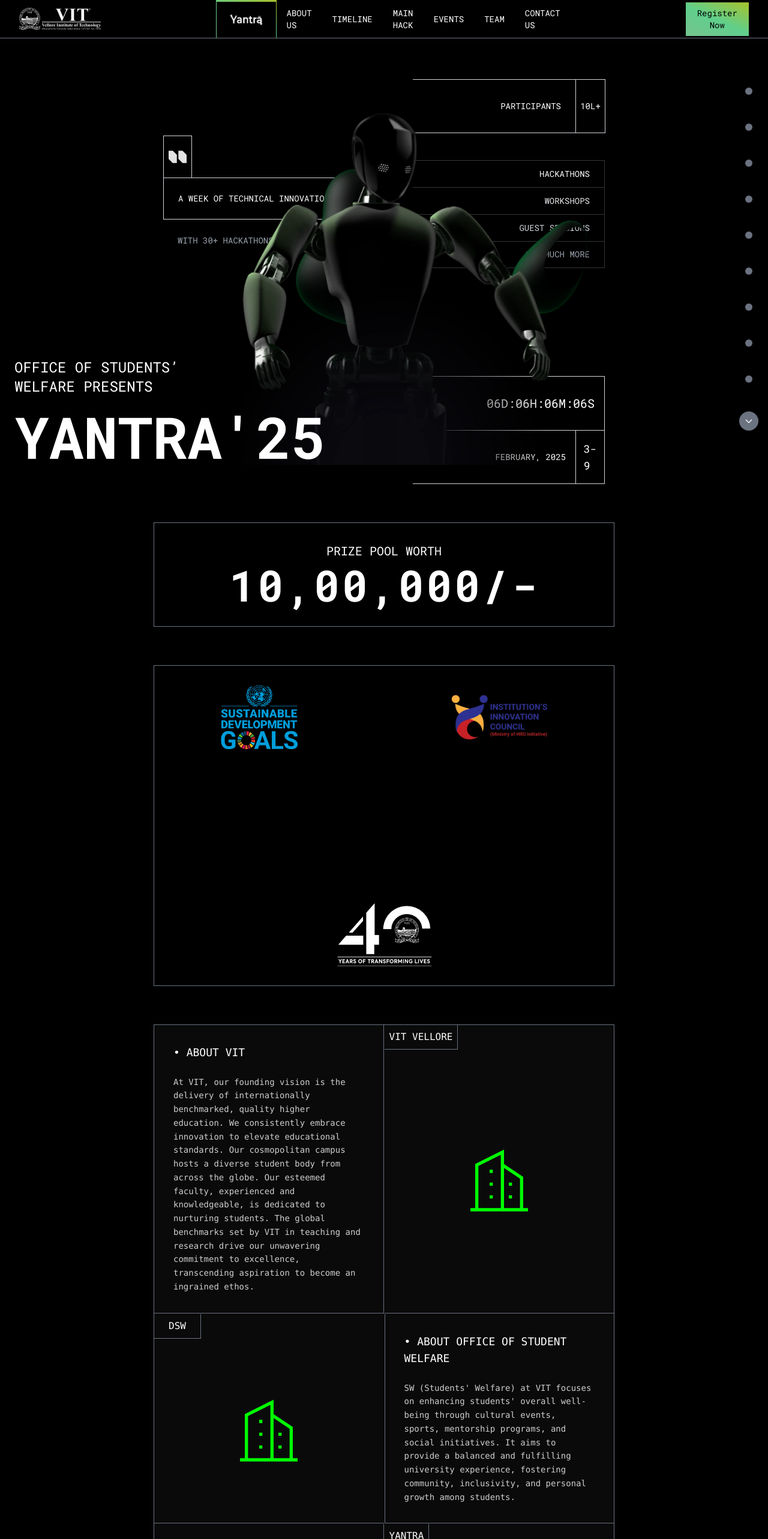
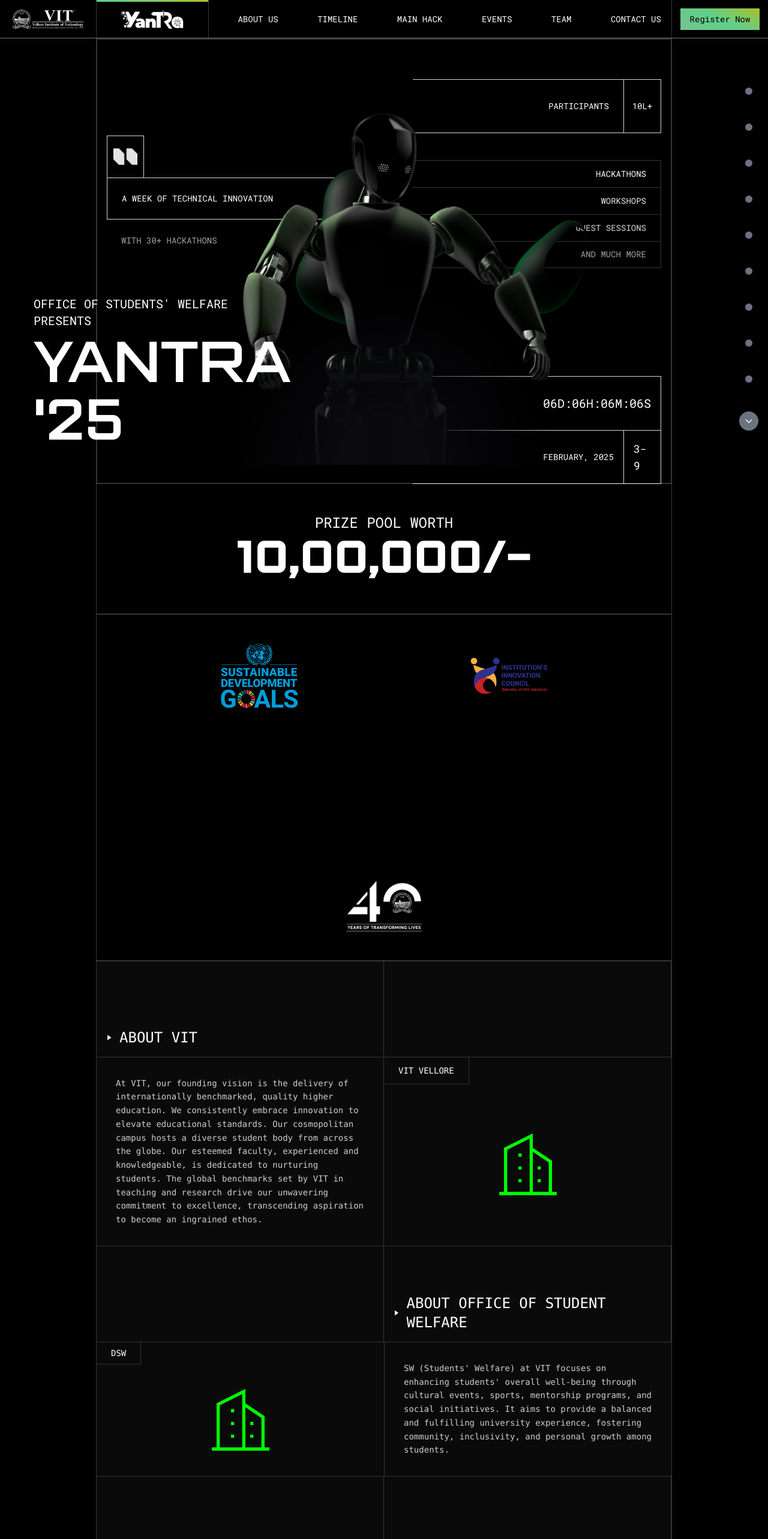
Before and after one commit to Keshav-Aneja/yantra-2025, a Next.js app: page / in a window 1280 px wide. Shown: the top 2566 px of the page at 60% size. Built offline with nearby package versions, Linux system fonts and the light colour scheme.

Commit message:
fix: ui fixes

```diff
--- a/src/app/page.tsx
+++ b/src/app/page.tsx
@@ -7,7 +7,7 @@
 import Navbar from "@/components/Navbar";
 import AboutSection from "@/sections/About";
 import Hero from "@/sections/Hero";
-import Timeline from "@/sections/Timeline";
+// import Timeline from "@/sections/Timeline";
 import PrizePool from "@/sections/PrizePool";
 
 export default function Home() {
@@ -15,9 +15,9 @@
     <div className="min-h-screen bg-background font-roboto">
       <Navbar />
       <Hero />
-      <PrizePool/>
+      <PrizePool />
       <AboutSection />
-      <Timeline/>
+      {/* <Timeline/> */}
       <div className="w-full flex justify-center items-center mx-auto">
         <Events events={events} />
       </div>
--- a/src/components/Hero-Center.tsx
+++ b/src/components/Hero-Center.tsx
@@ -2,7 +2,7 @@
 
 export default function HeroCenter() {
   return (
-    <div className="relative flex space-x-24 flex-row justify-center items-center w-[60%] text-white px-4 font-roboto h-[92.9vh]">
+    <div className="relative flex space-x-24 flex-row justify-center items-center w-wrapper text-white px-4 font-roboto h-[92.9vh] border-border border-2">
       <div className="flex justify-center items-center w-1/2">
         <div className="grid grid-rows-12 w-full">
           <div className="row-span-2 p-2 justify-center items-center flex border border-b-0 border-1 border-gray-300 w-[15%]">
--- a/src/components/Navbar.tsx
+++ b/src/components/Navbar.tsx
@@ -17,13 +17,20 @@
   ];
 
   return (
-    <nav className="flex justify-between items-center font-roboto text-sm px-8 border-b border-gray-500 bg-black h-16">
-      <div>
-        <Image src="/VIT.webp" alt="logo" width={172} height={96} />
+    <nav className="w-full flex justify-center items-center font-roboto text-sm  border-b border-gray-500 bg-black h-16">
+      <div className="flex items-center justify-center h-full w-[12.5%]">
+        <Image
+          src="/VIT.webp"
+          alt="logo"
+          width={400}
+          height={200}
+          className="h-8 w-auto"
+        />
       </div>
-      <div className="flex text-white justify-between items-center flex-grow mx-48 h-full">
+      <div className="w-wrapper flex just text-white border-r border-border  justify-between items-center h-full">
+        <div className="h-full border-x border-border">
           <div
-          className={`h-full flex items-center border-l border-r border-gray-500 transition-all ${
+            className={`h-full flex items-center border-border transition-all ${
               activeLink === "/"
                 ? "border-t-4 gradient-border"
                 : "border-transparent hover:border-t-4"
@@ -32,10 +39,17 @@
             <Link
               href="/"
               onClick={() => setActiveLink("/")}
-            className="h-full px-4 py-2 flex items-center"
+              className="h-full px-10 py-2 flex items-center"
             >
-            <Image src="/Yantra.webp" alt="logo" width={128} height={50} />
+              <Image
+                src={"/images/yantra.svg"}
+                className={"h-8 w-auto"}
+                height={91}
+                width={312}
+                alt={"Yantra-Logo"}
+              />
             </Link>
+          </div>
         </div>
 
         {navItems.map((item) => (
@@ -57,7 +71,7 @@
           </div>
         ))}
       </div>
-      <div>
+      <div className="flex items-center justify-center w-[12.5%]">
         <button className="gradient-bg text-black px-4 py-2 transition-colors">
           Register Now
         </button>
--- a/src/components/event-card.tsx
+++ b/src/components/event-card.tsx
@@ -70,10 +70,12 @@
       </div>
 
       <div className={"flex flex-col p-4 space-y-2 text-white"}>
-        <p className={"font-roboto text-lg font-semibold uppercase"}>
+        <p className={"font-roboto text-lg font-medium uppercase"}>
           {event.name}
         </p>
-        <p className={"font-space_mono text-sm"}>{event.description}</p>
+        <p className={"font-space_mono text-xs text-white/70"}>
+          {event.description}
+        </p>
       </div>
     </EventCardContainer>
   );
--- a/src/sections/About.tsx
+++ b/src/sections/About.tsx
@@ -1,42 +1,78 @@
+import { BiSolidRightArrow } from "react-icons/bi";
+
 export default function AboutSection() {
   return (
-    <div className="grid grid-cols-1 md:grid-cols-2 gap-[1px] bg-[#0a0a0a] text-white border border-gray-500 w-[60%] mx-auto">
-      <div className="border-r border-b border-gray-500 p-8">
-        <h2 className="font-mono text-lg mb-6">• ABOUT VIT</h2>
+    <div className="grid grid-cols-1 md:grid-cols-2  bg-[#0a0a0a] text-white border border-border w-wrapper mx-auto">
+      <div className="border-r border-b border-border flex flex-col p-4 justify-end items-srart h-[10rem] min-h-fit">
+        <span className="font-mono text-2xl font-medium flex items-center gap-3">
+          <BiSolidRightArrow size={10} />
+          <h2>ABOUT VIT</h2>
+        </span>
+      </div>
+      <div className="border-r border-b border-border"></div>
+      <div className="border-r border-b border-border p-8">
         <p className="font-mono text-sm leading-relaxed opacity-80">
-          At VIT, our founding vision is the delivery of internationally benchmarked, quality higher education. We consistently embrace innovation to elevate educational standards. Our cosmopolitan campus hosts a diverse student body from across the globe. Our esteemed faculty, experienced and knowledgeable, is dedicated to nurturing students. The global benchmarks set by VIT in teaching and research drive our unwavering commitment to excellence, transcending aspiration to become an ingrained ethos.
+          At VIT, our founding vision is the delivery of internationally
+          benchmarked, quality higher education. We consistently embrace
+          innovation to elevate educational standards. Our cosmopolitan campus
+          hosts a diverse student body from across the globe. Our esteemed
+          faculty, experienced and knowledgeable, is dedicated to nurturing
+          students. The global benchmarks set by VIT in teaching and research
+          drive our unwavering commitment to excellence, transcending aspiration
+          to become an ingrained ethos.
         </p>
       </div>
-      <div className="border-b border-gray-500 flex flex-col justify-between">
-        <div className="text-left font-mono border border-gray-500 border-t-0 border-l-0 p-2 self-start">
+      <div className="border-b border-border flex flex-col justify-between">
+        <div className="text-left font-mono border te border-border border-t-0 border-l-0 px-6 py-3 text-sm self-start">
           VIT VELLORE
         </div>
         <div className="flex-grow flex items-center justify-center">
           <BuildingIcon className="text-[#00ff00] w-32 h-auto" />
         </div>
       </div>
-
-      <div className="border-b border-gray-500 flex flex-col justify-between">
-        <div className="text-left font-mono border border-gray-500 border-t-0 border-l-0 p-2 px-6 self-start">
+      <div className="border-r border-b border-border"></div>
+      <div className="border-r border-b border-border flex flex-col p-4 justify-end items-srart h-[10rem] min-h-fit">
+        <span className="font-mono text-2xl font-medium flex items-center gap-3">
+          <BiSolidRightArrow size={10} />
+          <h2>ABOUT OFFICE OF STUDENT WELFARE</h2>
+        </span>
+      </div>
+      <div className="border-b border-border flex flex-col justify-between">
+        <div className="text-left font-mono border border-border border-t-0 border-l-0 p-2 px-6 self-start text-sm">
           DSW
         </div>
         <div className="flex-grow flex items-center justify-center">
           <BuildingIcon className="text-[#00ff00] w-32 h-auto" />
         </div>
       </div>
-      <div className="border-b border-l border-gray-500 p-8">
-        <h2 className="font-mono text-lg mb-6">• ABOUT OFFICE OF STUDENT WELFARE</h2>
+      <div className="border-b border-l border-border p-8">
         <p className="font-mono text-sm leading-relaxed opacity-80">
-          SW (Students' Welfare) at VIT focuses on enhancing students' overall well-being through cultural events, sports, mentorship programs, and social initiatives. It aims to provide a balanced and fulfilling university experience, fostering community, inclusivity, and personal growth among students.
+          SW (Students&apos; Welfare) at VIT focuses on enhancing students&apos;
+          overall well-being through cultural events, sports, mentorship
+          programs, and social initiatives. It aims to provide a balanced and
+          fulfilling university experience, fostering community, inclusivity,
+          and personal growth among students.
         </p>
       </div>
-      <div className="border-r border-b border-gray-500 p-8">
-        <h2 className="font-mono text-lg mb-6">• ABOUT YANTRA</h2>
+      <div className="border-r border-b border-border flex flex-col p-4 justify-end items-srart h-[10rem] min-h-fit">
+        <span className="font-mono text-2xl font-medium flex items-center gap-3">
+          <BiSolidRightArrow size={10} />
+          <h2>ABOUT YANTRA</h2>
+        </span>
+      </div>
+      <div className="border-r border-b border-border"></div>
+      <div className="border-r border-b border-border p-8">
         <p className="font-mono text-sm leading-relaxed opacity-80">
-        Yantra is VIT University's annual technical festival, focusing on engineering, technology, and innovation. It features events, workshops, and exhibitions where students showcase their technical skills and creative projects. The festival encourages collaboration, inspires innovation, and provides a platform for students to enhance their knowledge in emerging technologies.</p>
+          Yantra is VIT Universit&apos;s annual technical festival, focusing on
+          engineering, technology, and innovation. It features events,
+          workshops, and exhibitions where students showcase their technical
+          skills and creative projects. The festival encourages collaboration,
+          inspires innovation, and provides a platform for students to enhance
+          their knowledge in emerging technologies.
+        </p>
       </div>
-      <div className="border-b border-gray-500 flex flex-col justify-between">
-        <div className="text-left font-mono border border-gray-500 border-t-0 border-l-0 p-2 self-start">
+      <div className="border-b border-border flex flex-col justify-between">
+        <div className="text-left font-mono border border-border border-t-0 border-l-0 p-2 px-6 text-sm self-start">
           YANTRA
         </div>
         <div className="flex-grow flex items-center justify-center">
--- a/src/sections/Hero.tsx
+++ b/src/sections/Hero.tsx
@@ -11,11 +11,16 @@
           <Image src="/robot.webp" width={600} height={600} alt="Robot" />
         </div>
       </div>
-      <div className="absolute bottom-0 left-0 p-4 space-y-1">
-        <div className="text-white p-2 text-2xl w-2/3 font-roboto">
-          OFFICE OF STUDENTS’ WELFARE PRESENTS
+      <div className="absolute bottom-4 left-8 p-4 space-y-1">
+        <div className="text-white p-2 text-xl w-2/3 font-roboto">
+          <span className="text-nowrap">OFFICE OF STUDENTS&apos; WELFARE</span>{" "}
+          PRESENTS
         </div>
-        <div className="text-white p-2 font-bold text-8xl">YANTRA'25</div>
+        <div className="text-white p-2 text-8xl font-armstrong">
+          YANTRA
+          <br />
+          &apos;25
+        </div>
       </div>
       <div className="absolute right-0 top-1/2 transform -translate-y-1/2 flex flex-col items-center space-y-12 mr-4 mt-8">
         <div className="flex flex-col items-center space-y-12">
--- a/src/sections/PrizePool.tsx
+++ b/src/sections/PrizePool.tsx
@@ -2,43 +2,36 @@
 
 export default function PrizePool() {
   return (
-    <div className="bg-black text-white py-16 w-[60%] mx-auto">
+    <div className="bg-black text-white  w-wrapper mx-auto">
       <div>
-        <div className="text-center mb-16 border border-gray-500 py-8">
-          <h2 className="text-xl mb-2">PRIZE POOL WORTH</h2>
-          <div className="text-5xl md:text-7xl font-bold tracking-wider">
+        <div className="text-center  border border-border border-t-0 py-12">
+          <h2 className="text-2xl mb-4">PRIZE POOL WORTH</h2>
+          <div className="text-5xl md:text-7xl font-bold tracking-wider font-armstrong">
             10,00,000/-
           </div>
         </div>
-
-                <div className="flex flex-wrap items-center justify-center gap-8 md:gap-64 border border-gray-500 py-8">
-          <div className="w-24 md:w-32">
+        <div className="flex flex-wrap items-center justify-center gap-8 md:gap-64 border border-border py-8">
           <Image
             src="/sdg.png"
             alt="UN Sustainable Development Goals"
-              width={96}
-              height={60}
-              className="w-24 md:w-40 object-contain"
+            width={288}
+            height={180}
+            className="w-24 md:w-40 object-contain p-4"
           />
-          </div>
-          <div className="w-24 md:w-40">
           <Image
             src="/innovation.png"
             alt="Institution's Innovation Council"
-              width={96}
-              height={60}
-              className="w-24 md:w-40 object-contain"
+            width={288}
+            height={180}
+            className="w-24 md:w-40 object-contain p-4"
           />
-          </div>
-          <div className="w-24 md:w-40">
           <Image
             src="/40.png"
             alt="40th Anniversary Logo"
-              width={96}
-              height={60}
-              className="w-24 md:w-40 object-contain"
+            width={288}
+            height={180}
+            className="w-24 md:w-40 object-contain p-4"
           />
-          </div>
         </div>
       </div>
     </div>
--- a/src/styles/globals.css
+++ b/src/styles/globals.css
@@ -1,4 +1,4 @@
-@import url('https://fonts.googleapis.com/css2?family=Roboto+Mono:ital,wght@0,100..700;1,100..700&family=Roboto:ital,wght@0,100..900;1,100..900&family=Space+Mono:ital,wght@0,400;0,700;1,400;1,700&display=swap');
+@import url("https://fonts.googleapis.com/css2?family=Roboto+Mono:ital,wght@0,100..700;1,100..700&family=Roboto:ital,wght@0,100..900;1,100..900&family=Space+Mono:ital,wght@0,400;0,700;1,400;1,700&display=swap");
 
 @tailwind base;
 @tailwind components;
@@ -25,3 +25,11 @@
     );
   }
 }
+@font-face {
+  font-family: Armstrong;
+  src: url("/fonts/Armstrong.otf");
+}
+@font-face {
+  font-family: ArmstrongBold;
+  src: url("/fonts/Armstrong-Extrabold.otf");
+}
```
Also changed, not shown: src/sections/events.tsx (+12 -10 lines), src/sections/footer.tsx (+26 -33 lines), tailwind.config.ts (+10 -4 lines), public/fonts/Armstrong-Extrabold.otf (added), public/fonts/Armstrong.otf (added). Lines whose indentation alone changed are shown as unchanged.
